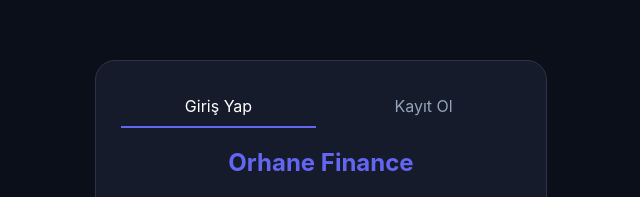
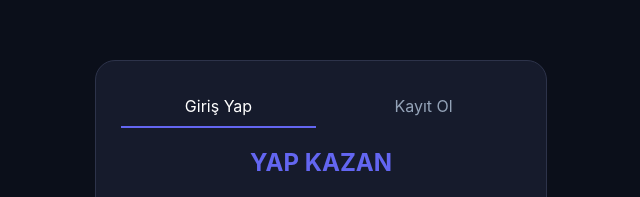
Before and after one commit to dogan4721/yapkazan, a plain HTML site: page index.html in a window 1280 px wide. Shown: the part 185-382 px from the top of the page, without its empty margins (319-959 px from the left). Drawn offline with Linux system fonts and the light colour scheme.

Commit message:
Change title and heading to 'YAP KAZAN'

```diff
--- a/index.html
+++ b/index.html
@@ -3,7 +3,7 @@
 <head>
     <meta charset="UTF-8">
     <meta name="viewport" content="width=device-width, initial-scale=1.0">
-    <title>Orhane Finance | V3 Premium</title>
+    <title>YAP KAZAN  </title>
     <script src="https://www.gstatic.com/firebasejs/9.15.0/firebase-app-compat.js"></script>
     <script src="https://www.gstatic.com/firebasejs/9.15.0/firebase-database-compat.js"></script>
     <style>
@@ -54,7 +54,7 @@
             <div class="auth-tab active" onclick="toggleAuth('login')">Giriş Yap</div>
             <div class="auth-tab" onclick="toggleAuth('register')">Kayıt Ol</div>
         </div>
-        <h2 style="color: var(--p); margin-bottom: 15px;">Orhane Finance</h2>
+        <h2 style="color: var(--p); margin-bottom: 15px;">YAP KAZAN</h2>
         <input type="text" id="auth-user" placeholder="Kullanıcı Adı">
         <input type="email" id="auth-email" placeholder="E-Posta Adresi" style="display: none;">
         <input type="password" id="auth-pass" placeholder="Şifre">
```
